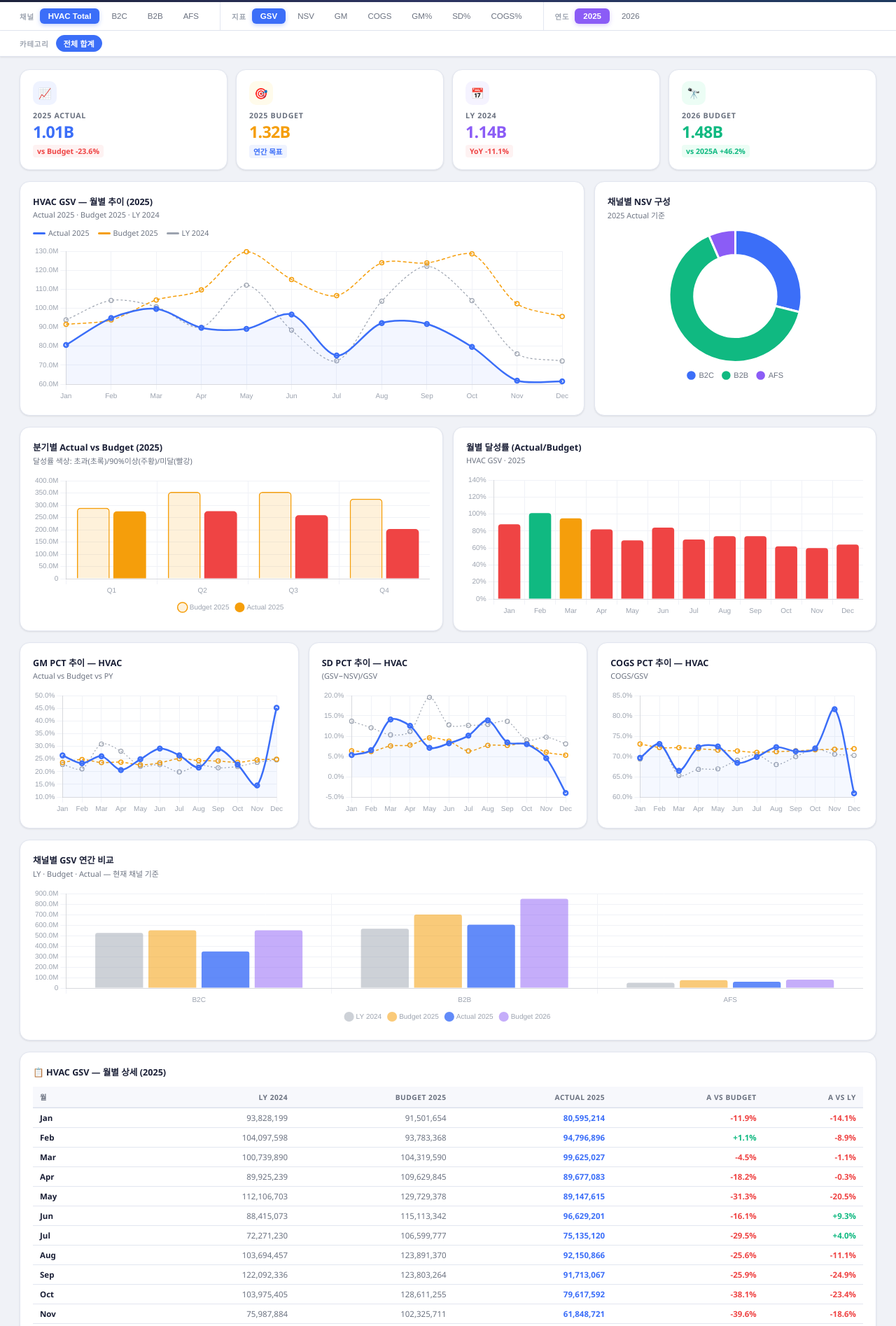
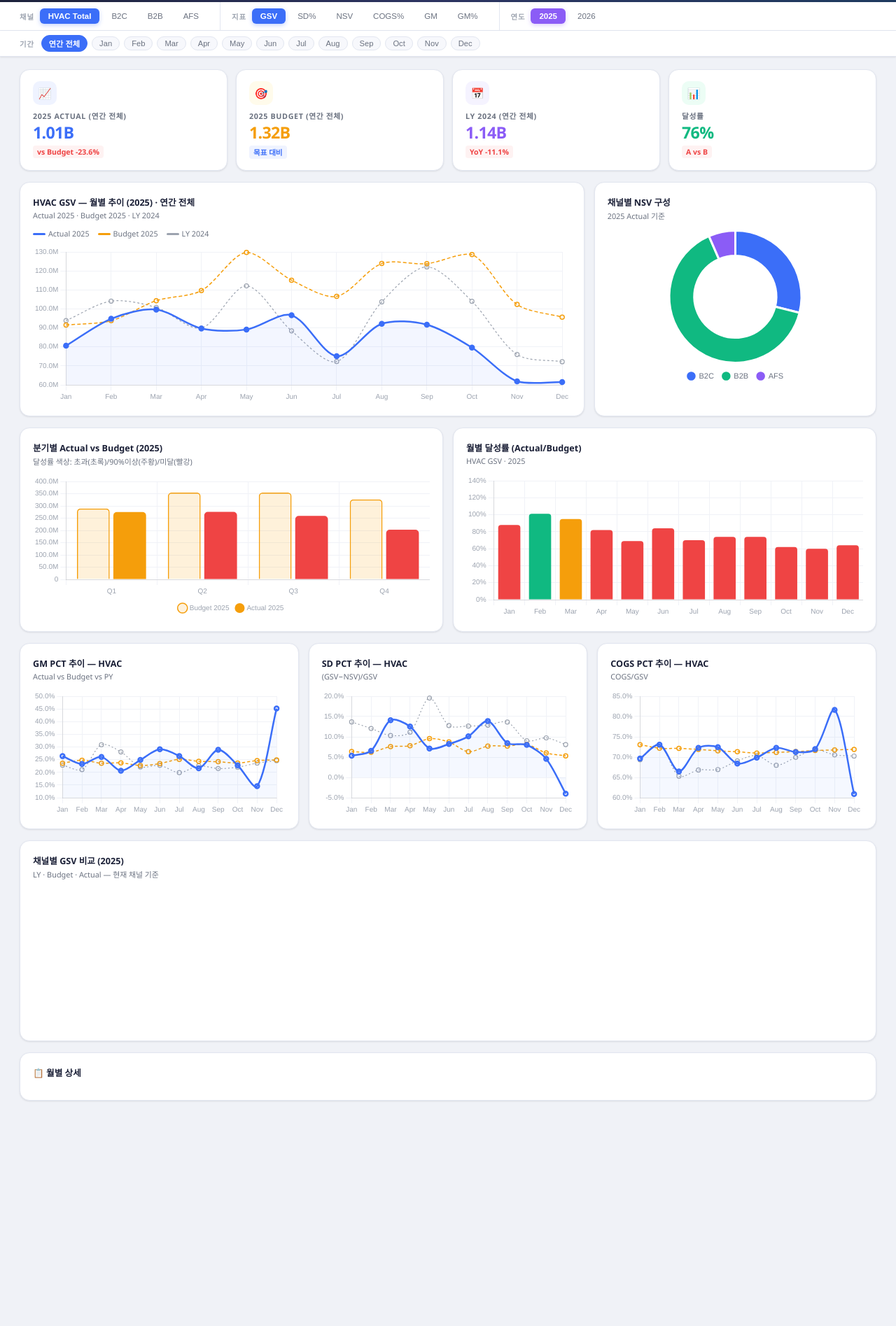
Before and after one commit to gureum0523/HVAC-PnL, a plain HTML site: page 260325 HVAC_Performance_Dashboard.html in a window 1280 px wide. Shown: the part 82-1977 px from the top of the page at 70% size. After the commit the page ends 1683 px from the top, so only its background shows below. Drawn offline with nearby package versions, Linux system fonts and the light colour scheme.

Commit message:
Add files via upload

```diff
--- a/260325 HVAC_Performance_Dashboard.html
+++ b/260325 HVAC_Performance_Dashboard.html
@@ -91,12 +91,11 @@
   </div>
   <div class="ctrl"><span class="cl">지표</span>
     <button class="btn on" onclick="setM('GSV',this)">GSV</button>
+    <button class="btn" onclick="setM('SD_PCT',this)">SD%</button>
     <button class="btn" onclick="setM('NSV',this)">NSV</button>
+    <button class="btn" onclick="setM('COGS_PCT',this)">COGS%</button>
     <button class="btn" onclick="setM('GM',this)">GM</button>
-    <button class="btn" onclick="setM('COGS',this)">COGS</button>
     <button class="btn" onclick="setM('GM_PCT',this)">GM%</button>
-    <button class="btn" onclick="setM('SD_PCT',this)">SD%</button>
-    <button class="btn" onclick="setM('COGS_PCT',this)">COGS%</button>
   </div>
   <div class="ctrl"><span class="cl">연도</span>
     <button class="btn yr on" onclick="setY('2025',this)">2025</button>
@@ -106,6 +105,22 @@
 <div class="cat-bar" id="catBar">
   <span class="cat-label">카테고리</span>
   <button class="cat-btn on" onclick="setCat('Total',this)">전체 합계</button>
+</div>
+<div class="cat-bar" id="monthBar">
+  <span class="cat-label">기간</span>
+  <button class="cat-btn on" onclick="setMon(-1,this)">연간 전체</button>
+  <button class="cat-btn" onclick="setMon(0,this)">Jan</button>
+  <button class="cat-btn" onclick="setMon(1,this)">Feb</button>
+  <button class="cat-btn" onclick="setMon(2,this)">Mar</button>
+  <button class="cat-btn" onclick="setMon(3,this)">Apr</button>
+  <button class="cat-btn" onclick="setMon(4,this)">May</button>
+  <button class="cat-btn" onclick="setMon(5,this)">Jun</button>
+  <button class="cat-btn" onclick="setMon(6,this)">Jul</button>
+  <button class="cat-btn" onclick="setMon(7,this)">Aug</button>
+  <button class="cat-btn" onclick="setMon(8,this)">Sep</button>
+  <button class="cat-btn" onclick="setMon(9,this)">Oct</button>
+  <button class="cat-btn" onclick="setMon(10,this)">Nov</button>
+  <button class="cat-btn" onclick="setMon(11,this)">Dec</button>
 </div>
 <div class="main">
   <div class="kpi-grid" id="kpiGrid"></div>
@@ -146,6 +161,7 @@
 };
 
 let ch='HVAC', metric='GSV', yr='2025', cat='Total';
+let selMons=new Set(); // empty = 연간 전체
 let charts={};
 
 // ── UTILS ──────────────────────────────────────────────────────────────────────
@@ -153,8 +169,24 @@
 const sum=a=>a.reduce((s,v)=>s+v,0);
 const sumNZ=a=>sum(a.filter(v=>v!==0));
 const avgNZ=a=>{const nz=a.filter(v=>v!==0);return nz.length?sum(nz)/nz.length:0;}
-const agg=(a,m)=>isPct(m)?avgNZ(a):sumNZ(a);
-const nonNull=(a,i)=>a[i]!==0||i<3?a[i]:null;
+const isAllMons=()=>selMons.size===0;
+
+// Get aggregated value — multi-month aware
+function getVal(arr, m){
+  if(!arr||!arr.length)return 0;
+  if(isAllMons())return isPct(m)?avgNZ(arr):sumNZ(arr);
+  const selected=[...selMons].map(i=>arr[i]||0).filter(v=>v!==0);
+  if(!selected.length)return 0;
+  return isPct(m)?selected.reduce((s,v)=>s+v,0)/selected.length:selected.reduce((s,v)=>s+v,0);
+}
+const agg=(a,m)=>getVal(a,m);
+
+// Label for selected months
+function monLabel(){
+  if(isAllMons())return'연간 전체';
+  if(selMons.size===12)return'연간 전체';
+  return [...selMons].sort((a,b)=>a-b).map(i=>MOS[i]).join(', ');
+}
 
 function fmtN(v){
   if(Math.abs(v)>=1e9)return (v/1e9).toLocaleString('en-US',{minimumFractionDigits:2,maximumFractionDigits:2})+'B';
@@ -213,19 +245,20 @@
 function buildCatBar(){
   const cats=CAT_CFG[ch]||[];
   const bar=document.getElementById('catBar');
-  bar.innerHTML='<span class="cat-label">카테고리</span>';
-  const totalBtn=document.createElement('button');
-  totalBtn.className='cat-btn'+(cat==='Total'?' on':'');
-  totalBtn.textContent='전체 합계';
-  totalBtn.onclick=()=>{cat='Total';renderAll();};
-  bar.appendChild(totalBtn);
-  cats.forEach(c=>{
-    const b=document.createElement('button');
-    b.className='cat-btn'+(cat===c?' on':'');
-    b.textContent=c;
-    b.onclick=()=>{cat=c;renderAll();};
-    bar.appendChild(b);
-  });
+
+  if(cats.length===0){
+    bar.style.display='none';
+    cat='Total';
+    return;
+  }
+  bar.style.display='flex';
+
+  const allCats=['Total',...cats];
+  // Store cats list globally for index lookup
+  window._currentCats=allCats;
+
+  bar.innerHTML='<span class="cat-label">카테고리</span>' +
+    allCats.map((c,i)=>`<button class="cat-btn${cat===c?' on':''}" onclick="setCatByIdx(${i},this)">${c}</button>`).join('');
 }
 
 // ── KPIs ──────────────────────────────────────────────────────────────────────
@@ -234,14 +267,14 @@
   if(!d.actual_2025)return;
   const{actual,budget,ly}=getKeys();
   const a=agg(d[actual]||[],metric),b=agg(d[budget]||[],metric),l=agg(d[ly]||[],metric);
-  const nb=yr==='2025'?agg(d.budget_2026||[],metric):null;
   const avb=vsC(a,b),aly=vsC(a,l);
   const lyLbl=yr==='2025'?'LY 2024':'LY 2025 (Actual)';
+  const mLbl=monLabel();
   const items=[
-    {icon:'📈',lbl:`${yr} Actual`,val:fmt(a,metric),c:'b',pill:`vs Budget ${avb>=0?'+':''}${avb.toFixed(1)}%`,pos:avb>=0},
-    {icon:'🎯',lbl:`${yr} Budget`,val:fmt(b,metric),c:'o',pill:'연간 목표',pos:null},
-    {icon:'📅',lbl:lyLbl,val:fmt(l,metric),c:'p',pill:`YoY ${aly>=0?'+':''}${aly.toFixed(1)}%`,pos:aly>=0},
-    {icon:'🔭',lbl:yr==='2025'?'2026 Budget':'—',val:nb!==null?fmt(nb,metric):'—',c:'g',pill:nb!==null?`vs ${yr}A ${vsC(nb,a)>=0?'+':''}${vsC(nb,a).toFixed(1)}%`:'',pos:nb!==null?vsC(nb,a)>=0:null}
+    {icon:'📈',lbl:`${yr} Actual (${mLbl})`,val:fmt(a,metric),c:'b',pill:`vs Budget ${avb>=0?'+':''}${avb.toFixed(1)}%`,pos:avb>=0},
+    {icon:'🎯',lbl:`${yr} Budget (${mLbl})`,val:fmt(b,metric),c:'o',pill:'목표 대비',pos:null},
+    {icon:'📅',lbl:`${lyLbl} (${mLbl})`,val:fmt(l,metric),c:'p',pill:`YoY ${aly>=0?'+':''}${aly.toFixed(1)}%`,pos:aly>=0},
+    {icon:'📊',lbl:'달성률',val:`${b!==0?Math.round(a/b*100):0}%`,c:'g',pill:`A vs B`,pos:a>=b}
   ];
   document.getElementById('kpiGrid').innerHTML=items.map(k=>`
     <div class="kpi"><div class="ki ${k.c}">${k.icon}</div>
@@ -259,10 +292,25 @@
   const yF=v=>pct?v.toFixed(1)+'%':fmtN(v);
   const aLbl=`Actual ${yr}`,bLbl=`Budget ${yr}`,lyLbl=yr==='2025'?'LY 2024':'LY 2025';
   const aData=(d[actual]||[]).map((v,i)=>v===0&&i>=3&&yr==='2026'?null:v);
-  document.getElementById('tT').textContent=`${cat==='Total'?ch:cat} ${metric} — 월별 추이 (${yr})`;
+  const mLbl=monLabel();
+  document.getElementById('tT').textContent=`${cat==='Total'?ch:cat} ${metric} — 월별 추이 (${yr}) · ${mLbl}`;
   document.getElementById('tS').textContent=`${aLbl} · ${bLbl} · ${lyLbl}`;
   document.getElementById('tLeg').innerHTML=[['#3b6ef8',aLbl],['#f59e0b',bLbl],['#9ca3af',lyLbl]].map(([c,l])=>`<div class="li"><div class="ld" style="background:${c}"></div>${l}</div>`).join('');
-  mkL('tC',MOS,[lda(aLbl,aData,'rgb(59,110,248)',.06),{...lds(bLbl,d[budget]||[],'#f59e0b',[5,3]),borderWidth:1.5},{...lds(lyLbl,d[ly]||[],'#9ca3af',[3,3]),borderWidth:1.2}],yF);
+  // Point colors: highlight selected months
+  const hasSel=!isAllMons();
+  const ptColors=MOS.map((_,i)=>!hasSel?'#3b6ef8':selMons.has(i)?'#ef4444':'rgba(59,110,248,.2)');
+  const ptRadius=MOS.map((_,i)=>!hasSel?3:selMons.has(i)?6:2);
+
+  dc('tC');
+  const ctx=document.getElementById('tC').getContext('2d');
+  const o=JSON.parse(JSON.stringify(BASE));
+  o.scales.y.ticks.callback=yF;
+  o.plugins.tooltip.callbacks={label:c=>`${c.dataset.label}: ${yF(c.raw)}`};
+  charts['tC']=new Chart(ctx,{type:'line',data:{labels:MOS,datasets:[
+    {...lda(aLbl,aData,'rgb(59,110,248)',.06),pointBackgroundColor:ptColors,pointRadius:ptRadius,pointHoverRadius:6},
+    {...lds(bLbl,d[budget]||[],'#f59e0b',[5,3]),borderWidth:1.5},
+    {...lds(lyLbl,d[ly]||[],'#9ca3af',[3,3]),borderWidth:1.2}
+  ]},options:o});
 }
 
 // ── PIE ──────────────────────────────────────────────────────────────────────
@@ -322,22 +370,29 @@
 function buildCatChart(){
   dc('catC');
   const cats=CAT_CFG[ch]||[];
-  document.getElementById('chT').textContent=cats.length?`카테고리별 ${metric} 비교 (${ch} · ${yr})`:`채널별 GSV 연간 비교`;
+  const{actual,budget,ly}=getKeys();
+  const lyLbl=yr==='2025'?'LY 2024':'LY 2025';
+  document.getElementById('chT').textContent=cats.length?`카테고리별 ${metric} 비교 (${ch} · ${yr})`:`채널별 GSV 비교 (${yr})`;
   if(!cats.length){
-    // Channel compare chart
     const chs2=['B2C','B2B','AFS'];
-    const{actual,budget,ly}=getKeys();
-    const v=k=>chs2.map(c=>sumNZ(D[`${c}_GSV`]?.[k]||[]));
-    mkB('catC',chs2,[{label:yr==='2025'?'LY 2024':'LY 2025',data:v(ly),backgroundColor:'rgba(156,163,175,.5)',borderRadius:3},{label:`Budget ${yr}`,data:v(budget),backgroundColor:'rgba(245,158,11,.55)',borderRadius:3},{label:`Actual ${yr}`,data:v(actual),backgroundColor:'rgba(59,110,248,.8)',borderRadius:3},{label:yr==='2025'?'Budget 2026':'—',data:yr==='2025'?v('budget_2026'):[0,0,0],backgroundColor:'rgba(139,92,246,.5)',borderRadius:3}],v=>fmtN(v),true);
+    const getV=k=>chs2.map(c=>{const arr=D[`${c}_GSV`]?.[k]||[];return selMon===-1?sumNZ(arr):(arr[selMon]||0);});
+    mkB('catC',chs2,[
+      {label:lyLbl,data:getV(ly),backgroundColor:'rgba(156,163,175,.5)',borderRadius:3},
+      {label:`Budget ${yr}`,data:getV(budget),backgroundColor:'rgba(245,158,11,.55)',borderRadius:3},
+      {label:`Actual ${yr}`,data:getV(actual),backgroundColor:'rgba(59,110,248,.8)',borderRadius:3}
+    ],v=>fmtN(v),true);
     return;
   }
-  const{actual,budget,ly}=getKeys();
   const pct=isPct(metric);
   const yF=v=>pct?v.toFixed(1)+'%':fmtN(v);
   const lyD=cats.map(c=>{const k=`${CAT_KEYS[ch]?.[c]}_${metric}`;return k&&D[k]?agg(D[k][ly]||[],metric):0;});
   const bD=cats.map(c=>{const k=`${CAT_KEYS[ch]?.[c]}_${metric}`;return k&&D[k]?agg(D[k][budget]||[],metric):0;});
   const aD=cats.map(c=>{const k=`${CAT_KEYS[ch]?.[c]}_${metric}`;return k&&D[k]?agg(D[k][actual]||[],metric):0;});
-  mkB('catC',cats,[{label:yr==='2025'?'LY 2024':'LY 2025',data:lyD,backgroundColor:'rgba(156,163,175,.5)',borderRadius:3},{label:`Budget ${yr}`,data:bD,backgroundColor:'rgba(245,158,11,.55)',borderRadius:3},{label:`Actual ${yr}`,data:aD,backgroundColor:aD.map(v=>v>=0?'rgba(59,110,248,.8)':'rgba(239,68,68,.7)'),borderRadius:3}],yF,true);
+  mkB('catC',cats,[
+    {label:lyLbl,data:lyD,backgroundColor:'rgba(156,163,175,.5)',borderRadius:3},
+    {label:`Budget ${yr}`,data:bD,backgroundColor:'rgba(245,158,11,.55)',borderRadius:3},
+    {label:`Actual ${yr}`,data:aD,backgroundColor:aD.map(v=>v>=0?'rgba(59,110,248,.8)':'rgba(239,68,68,.7)'),borderRadius:3}
+  ],yF,true);
 }
 
 // ── TABLE ──────────────────────────────────────────────────────────────────────
@@ -349,17 +404,32 @@
   const fV=v=>pct?v.toFixed(2)+'%':fmtFull(v);
   const lyLbl=yr==='2025'?'LY 2024':'LY 2025';
   const title=cat==='Total'?`${ch} ${metric}`:`${cat} ${metric}`;
-  document.getElementById('tbT').textContent=`📋 ${title} — 월별 상세 (${yr})`;
+  document.getElementById('tbT').textContent=`📋 ${title} — ${monLabel()} 상세 (${yr})`;
   let html=`<thead><tr><th>월</th><th>${lyLbl}</th><th>Budget ${yr}</th><th>Actual ${yr}</th><th>A vs Budget</th><th>A vs LY</th></tr></thead><tbody>`;
-  for(let i=0;i<12;i++){
+
+  // Show selected months or all 12
+  const rows = isAllMons() ? Array.from({length:12},(_,i)=>i) : [...selMons].sort((a,b)=>a-b);
+
+  for(const i of rows){
     const l=(d[ly]||[])[i]||0,b=(d[budget]||[])[i]||0,a=(d[actual]||[])[i]||0;
     const isNull=a===0&&i>=3&&yr==='2026';
     const avb=vsC(a,b),aly=vsC(a,l);
-    html+=`<tr><td>${MOS[i]}</td><td>${fV(l)}</td><td>${fV(b)}</td><td class="${isNull?'':'av'}">${isNull?'—':fV(a)}</td><td class="${isNull?'':avb>=0?'pv':'nv'}">${isNull?'—':(avb>=0?'+':'')+avb.toFixed(1)+'%'}</td><td class="${isNull?'':aly>=0?'pv':'nv'}">${isNull?'—':(aly>=0?'+':'')+aly.toFixed(1)+'%'}</td></tr>`;
+    const rowStyle=!isAllMons()&&selMons.has(i)?'background:#eff3ff;':i%2===0?'':'background:#fafafa;';
+    html+=`<tr style="${rowStyle}"><td style="font-weight:700">${MOS[i]}</td><td>${fV(l)}</td><td>${fV(b)}</td><td class="${isNull?'':'av'}">${isNull?'—':fV(a)}</td><td class="${isNull?'':avb>=0?'pv':'nv'}">${isNull?'—':(avb>=0?'+':'')+avb.toFixed(1)+'%'}</td><td class="${isNull?'':aly>=0?'pv':'nv'}">${isNull?'—':(aly>=0?'+':'')+aly.toFixed(1)+'%'}</td></tr>`;
   }
-  const la=agg(d[ly]||[],metric),ba=agg(d[budget]||[],metric),aa=agg(d[actual]||[],metric);
-  const tavb=vsC(aa,ba),taly=vsC(aa,la);
-  html+=`<tr class="tr"><td>연간합계${pct?' (평균)':''}</td><td>${fV(la)}</td><td>${fV(ba)}</td><td>${fV(aa)}</td><td>${tavb>=0?'+':''}${tavb.toFixed(1)}%</td><td>${taly>=0?'+':''}${taly.toFixed(1)}%</td></tr></tbody>`;
+
+  // Show subtotal when specific months selected, full annual total when all
+  if(!isAllMons()&&selMons.size>1){
+    const la=agg(d[ly]||[],metric),ba=agg(d[budget]||[],metric),aa=agg(d[actual]||[],metric);
+    const tavb=vsC(aa,ba),taly=vsC(aa,la);
+    html+=`<tr class="tr"><td>선택 합계${pct?' (평균)':''}</td><td>${fV(la)}</td><td>${fV(ba)}</td><td>${fV(aa)}</td><td>${tavb>=0?'+':''}${tavb.toFixed(1)}%</td><td>${taly>=0?'+':''}${taly.toFixed(1)}%</td></tr>`;
+  }
+  if(isAllMons()){
+    const la=agg(d[ly]||[],metric),ba=agg(d[budget]||[],metric),aa=agg(d[actual]||[],metric);
+    const tavb=vsC(aa,ba),taly=vsC(aa,la);
+    html+=`<tr class="tr"><td>연간합계${pct?' (평균)':''}</td><td>${fV(la)}</td><td>${fV(ba)}</td><td>${fV(aa)}</td><td>${tavb>=0?'+':''}${tavb.toFixed(1)}%</td><td>${taly>=0?'+':''}${taly.toFixed(1)}%</td></tr>`;
+  }
+  html+='</tbody>';
   document.getElementById('tbl').innerHTML=html;
 }
 
@@ -375,6 +445,33 @@
 function setM(v,el){metric=v;document.querySelectorAll('.ctrl:nth-child(2) .btn').forEach(b=>b.classList.remove('on'));el.classList.add('on');renderAll();}
 function setY(v,el){yr=v;document.querySelectorAll('.btn.yr').forEach(b=>b.classList.remove('on'));el.classList.add('on');renderAll();}
 
+// 월 선택: 토글 방식 (복수 선택 가능), 연간 전체 클릭 시 초기화
+function setMon(v,el){
+  if(v===-1){
+    // 연간 전체: 모든 선택 해제
+    selMons.clear();
+    document.querySelectorAll('#monthBar .cat-btn').forEach(b=>b.classList.remove('on'));
+    el.classList.add('on');
+  } else {
+    // 연간 전체 버튼 off
+    document.querySelector('#monthBar .cat-btn').classList.remove('on');
+    if(selMons.has(v)){
+      selMons.delete(v);
+      el.classList.remove('on');
+    } else {
+      selMons.add(v);
+      el.classList.add('on');
+    }
+    // 아무것도 선택 안 된 경우 연간 전체로 복귀
+    if(selMons.size===0){
+      document.querySelector('#monthBar .cat-btn').classList.add('on');
+    }
+  }
+  renderAll();
+}
+function setCat(v,el){cat=v;document.querySelectorAll('#catBar .cat-btn').forEach(b=>b.classList.remove('on'));el.classList.add('on');renderAll();}
+function setCatByIdx(i,el){cat=(window._currentCats||['Total'])[i]||'Total';document.querySelectorAll('#catBar .cat-btn').forEach(b=>b.classList.remove('on'));el.classList.add('on');renderAll();}
+
 renderAll();
 </script>
 </body>
```
